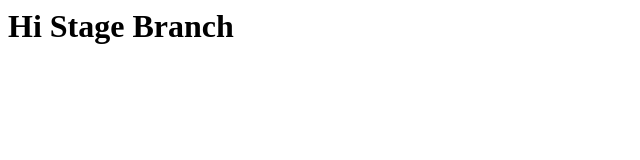
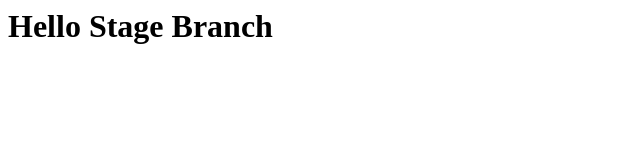
Before and after one commit to aashishgoyal246/flux-dev-stage, a plain HTML site: page index.html in a window 1280 px wide. Shown: the whole page, without its empty margins (0-640 px from the left). Drawn offline with Linux system fonts and the light colour scheme.

Commit message:
changes stage

```diff
--- a/index.html
+++ b/index.html
@@ -1 +1 @@
-<h1>Hi Stage Branch</h1>
+<h1>Hello Stage Branch</h1>
```
